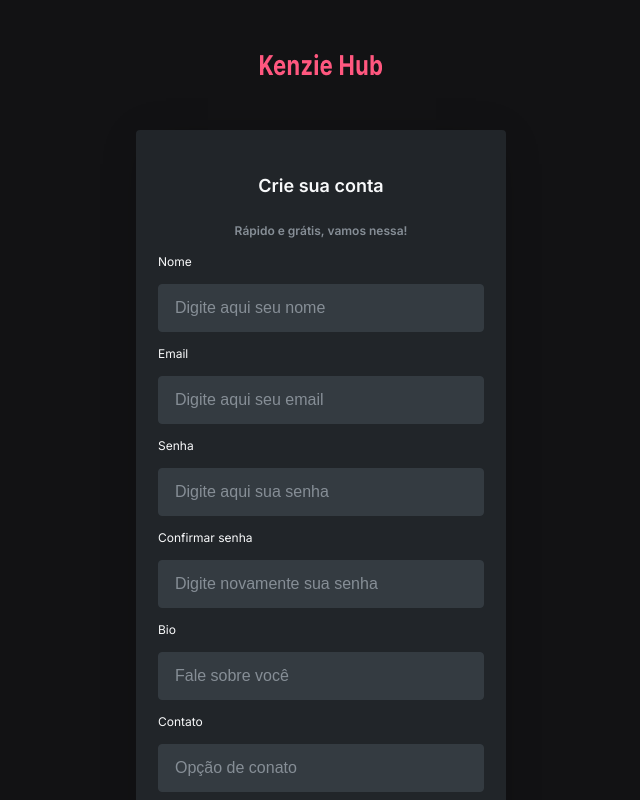
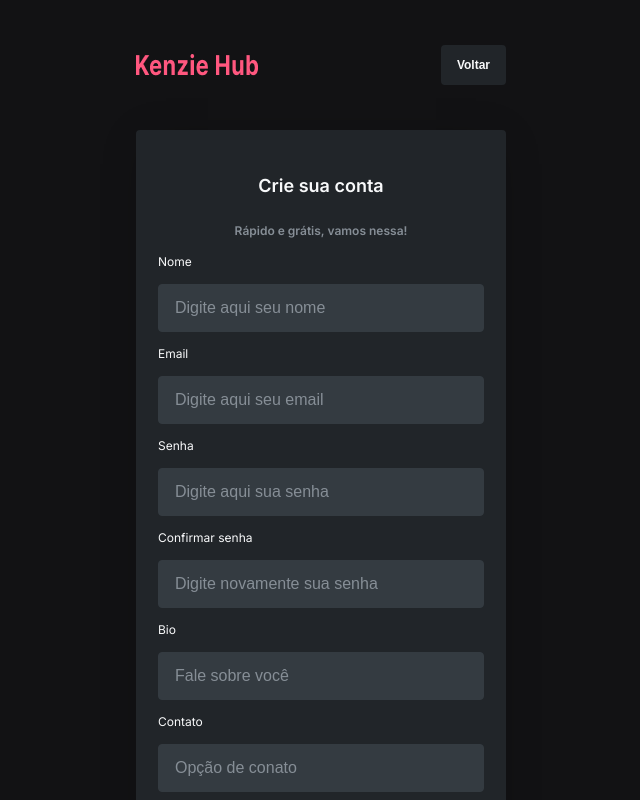
Before and after one commit to sanielnascimento/kenziehub, a React (Create React App) app: page / in a window 1280 px wide. Both pictures are taken after a click on the button "Cadastre-se". Shown: the top 800 px of the page, without its empty margins (319-959 px from the left). Built offline with nearby package versions, Linux system fonts and the light colour scheme.

Commit message:
add loading toastify

```diff
--- a/package.json
+++ b/package.json
@@ -13,6 +13,7 @@
     "react-hook-form": "^7.40.0",
     "react-router-dom": "^6.4.4",
     "react-scripts": "5.0.1",
+    "react-toastify": "^9.1.1",
     "styled-components": "^5.3.6",
     "web-vitals": "^2.1.0",
     "yup": "^0.32.11"
--- a/src/App.jsx
+++ b/src/App.jsx
@@ -1,8 +1,10 @@
+import { useState } from "react";
 import { RoutesMain as Routes } from "./routes";
 
 
 export function App() {
+  const [user, setUser] = useState();
   return (
-    <Routes/>
+    <Routes user={user} setUser={setUser}/>
   );
 }
--- a/src/components/FormLogin/index.jsx
+++ b/src/components/FormLogin/index.jsx
@@ -9,8 +9,10 @@ import { useForm } from "react-hook-form";
 import * as yup from "yup";
 import { yupResolver } from "@hookform/resolvers/yup";
 import { api } from "../../services/api";
+import { useNavigate } from "react-router-dom";
 
-export const FormLogin = ({ toRegister }) => {
+export const FormLogin = ({ toRegister, setUser, setLoading }) => {
+  const navigate = useNavigate();
   const loginSchema = yup.object().shape({
     email: yup.string().required("Email obrigatório!"),
     password: yup.string().required("Senha obrigatória!"),
@@ -27,12 +29,18 @@ export const FormLogin = ({ toRegister }) => {
 
   const submit = async (data) => {
     try {
-      const resp = await api.post("/sessions", { ...data });
-      console.log(resp);
+      setLoading(true)
+      const resp = await api.post("/sessions", data);
+      setUser(resp.data.user)
+      localStorage.setItem("@TOKEN", JSON.stringify(resp.data.token))
+      localStorage.setItem("@USERID", JSON.stringify(resp.data.user.id))
+      navigate("/home")
     } catch (error) {
       console.error(error);
+    }finally{
+      setLoading(false)
     }
-    console.log({...data});
+    console.log(data);
   };
 
   return (
--- a/src/components/FormRegister/index.jsx
+++ b/src/components/FormRegister/index.jsx
@@ -9,14 +9,17 @@ import { SelectS } from "../../styles/components/Select";
 import * as yup from "yup";
 import { yupResolver } from "@hookform/resolvers/yup";
 import { api } from "../../services/api";
+import { useNavigate } from "react-router-dom";
+
 
 export const FormRegister = () => {
+  const navigate = useNavigate();
   const registerSchema = yup.object().shape({
     name: yup
       .string()
       .required("Nome obrigatório!")
-      .min(3, "O nome precisa de um mínimo de 3 caracteres")
-      .max(200, "O nome pode ter no máximo 200 caracteres."),
+      .min(6, "O nome precisa de um mínimo de 6 caracteres")
+      .max(150, "O nome pode ter no máximo 150 caracteres."),
     email: yup
       .string()
       .required("Email obrigatório!")
@@ -55,7 +58,7 @@ export const FormRegister = () => {
   const submit = async (data) => {
     try {
       const resp = await api.post("/users", data);
-      console.log(resp);
+      navigate("/")
     } catch (error) {
       console.error(error);
     }
--- a/src/pages/Login/index.jsx
+++ b/src/pages/Login/index.jsx
@@ -1,25 +1,35 @@
-import React from "react";
+import React, { useState } from "react";
 import logo from "../../Logo.png";
 import { useNavigate } from "react-router-dom";
 import { FormLogin } from "../../components/FormLogin";
 import { ContainerS } from "../../styles/components/Container";
 import { HeaderS } from "../../styles/components/Header";
 import { LoginS } from "./style";
+import { ToastContainer, toast } from 'react-toastify';
+import 'react-toastify/dist/ReactToastify.css';
 
-export const LoginPage = () => {
+export const LoginPage = ({ setUser }) => {
+  const [loading, setLoading] = useState(false);
+
   const navigate = useNavigate();
 
-  const loginSubmit = (e) => {
-    const name = "Saniel";
-    e.preventDefault();
-    navigate(`/home/${name}`);
-  };
+  loading && (
+    toast.info('🦄 Carregando!', {
+      position: "top-left",
+      autoClose: 3000,
+      hideProgressBar: false,
+      closeOnClick: true,
+      pauseOnHover: true,
+      draggable: true,
+      progress: undefined,
+      theme: "colored",
+      }));
 
-  const back = () => navigate(-1);
   const toRegister = () => navigate("/register");
 
   return (
     <LoginS>
+      <ToastContainer />
       <HeaderS>
         <ContainerS>
           <figure className="LoginHeader">
@@ -28,7 +38,11 @@ export const LoginPage = () => {
         </ContainerS>
       </HeaderS>
       <ContainerS>
-        <FormLogin toRegister={toRegister}/>
+        <FormLogin
+          toRegister={toRegister}
+          setUser={setUser}
+          setLoading={setLoading}
+        />
       </ContainerS>
     </LoginS>
   );
--- a/src/pages/Register/index.jsx
+++ b/src/pages/Register/index.jsx
@@ -5,19 +5,12 @@ import { FormRegister } from "../../components/FormRegister";
 import { RegisterS } from "./style";
 import { ContainerS } from "../../styles/components/Container";
 import { HeaderS } from "../../styles/components/Header";
-
-
+import {HeaderButtonS} from "../../styles/components/HeaderButton";
 
 export const RegisterPage = () => {
   const navigate = useNavigate();
 
-  const registerSubmit = (e) => {
-    e.preventDefault();
-    navigate("/login");
-  };
-
   const back = () => navigate(-1);
-  const toLogin = () => navigate("/login");
 
   return (
     <RegisterS>
@@ -25,6 +18,7 @@ export const RegisterPage = () => {
         <ContainerS>
           <div className="RegisterHeader">
             <img src={logo} alt="Kenziehub" />
+            <HeaderButtonS type="button" onClick={back} >Voltar</HeaderButtonS>
           </div>
         </ContainerS>
       </HeaderS>
--- a/src/pages/Register/style.js
+++ b/src/pages/Register/style.js
@@ -12,7 +12,7 @@ export const RegisterS = styled.div`
 
   .RegisterHeader{
     display: flex;
-    justify-content: center;
+    justify-content: space-between;
     align-items: center;
     width: 100%;
     height: 130px;
--- a/src/routes/index.jsx
+++ b/src/routes/index.jsx
@@ -4,10 +4,10 @@ import { LoginPage } from "../pages/Login";
 import { NotFoundPage } from "../pages/notFound";
 import { RegisterPage } from "../pages/Register";
 
-export const RoutesMain = () => {
+export const RoutesMain = ({user, setUser}) => {
   return (
     <Routes>
-      <Route path="/" element={<LoginPage />} />
+      <Route path="/" element={<LoginPage user={user} setUser={setUser} />} />
       <Route path="register" element={<RegisterPage />} />
       <Route path="home/:name" element={<HomePage />} />
       <Route path="*" element={<NotFoundPage />} />
--- /dev/null
+++ b/src/styles/components/HeaderButton/index.js
@@ -0,0 +1,22 @@
+import styled from "styled-components";
+
+export const HeaderButtonS = styled.button`
+  display: flex;
+  flex-direction: row;
+  justify-content: center;
+  align-items: center;
+  padding: 0px 1rem;
+  height: 40px;
+  background: var(--grey3);
+  border-radius: 4px;
+
+  font-weight: 600;
+  font-size: 12px;
+  line-height: 237%;
+  text-align: center;
+  color: var(--grey0);
+
+  :hover {
+    background: var(--grey2);
+  }
+`;
```
Also changed, not shown: 1 other file (tests, documents, lock files or other folders).
